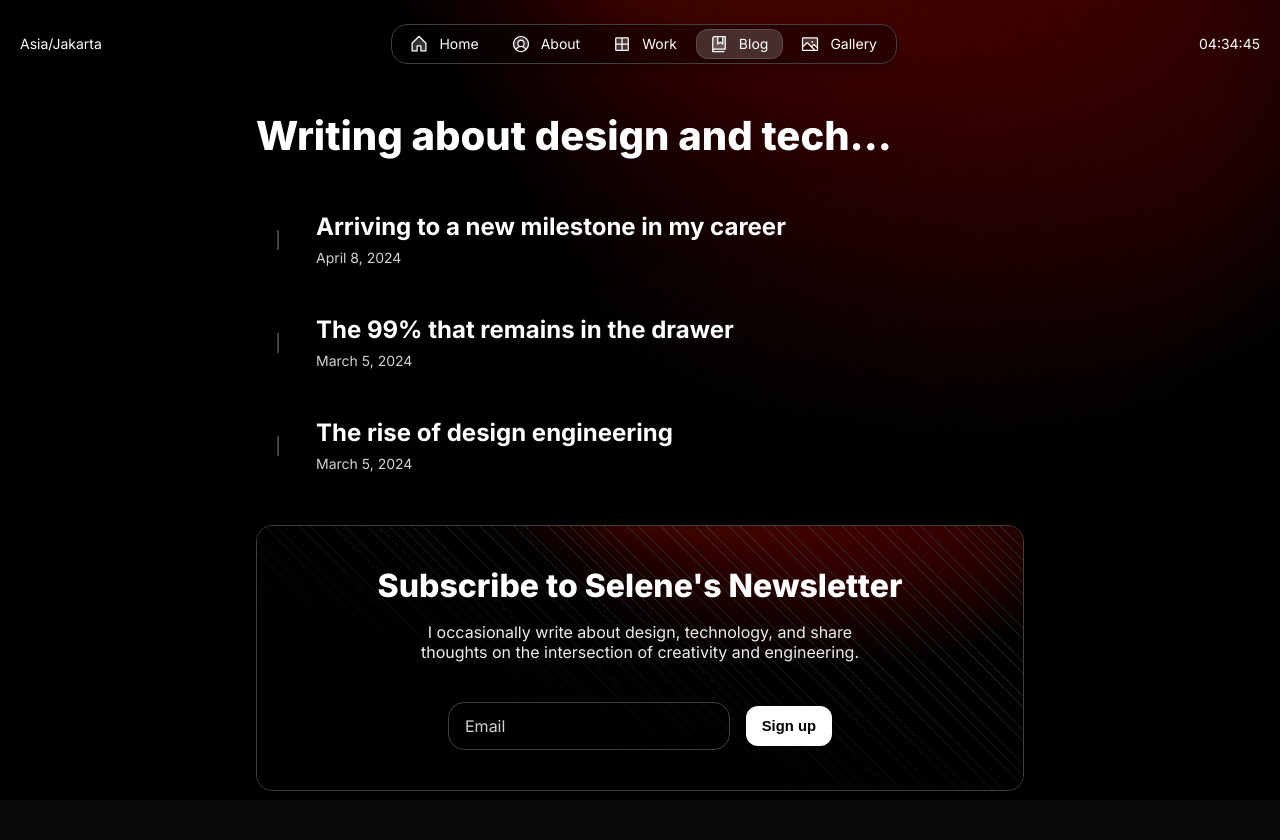
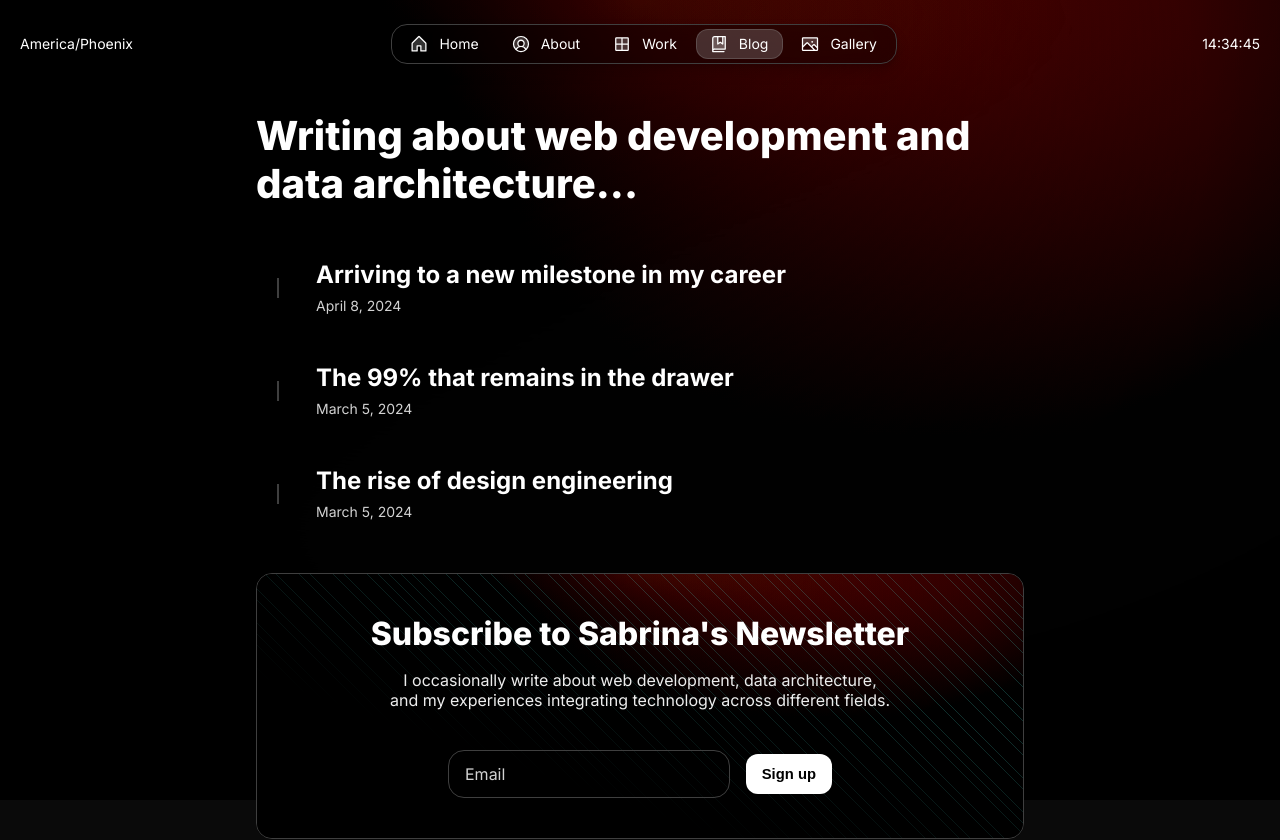
Before and after one commit to kwakaflocka/magic-portfolio-for-next-js, a Next.js app: page /en/blog in a window 1280 px wide. Shown: the top 840 px of the page. Built offline with nearby package versions, Linux system fonts and the light colour scheme.

Commit message:
update about page, favicon, avatar

```diff
--- a/src/app/resources/content.js
+++ b/src/app/resources/content.js
@@ -1,21 +1,21 @@
 import { InlineCode } from "@/once-ui/components";
 
 const person = {
-    firstName: 'Selene',
-    lastName:  'Yu',
+    firstName: 'Sabrina',
+    lastName:  'Kwak',
     get name() {
         return `${this.firstName} ${this.lastName}`;
     },
-    role:      'Design Engineer',
+    role:      'Web Developer & Data Architect',
     avatar:    '/images/avatar.jpg',
-    location:  'Asia/Jakarta',        // Expecting the IANA time zone identifier, e.g., 'Europe/Vienna'
-    languages: ['English', 'Bahasa']  // optional: Leave the array empty if you don't want to display languages
+    location: 'America/Phoenix',        // Expecting the IANA time zone identifier, e.g., 'Europe/Vienna'
+    languages: ['English']  // optional: Leave the array empty if you don't want to display languages
 }
 
 const newsletter = {
     display: true,
     title: <>Subscribe to {person.firstName}'s Newsletter</>,
-    description: <>I occasionally write about design, technology, and share thoughts on the intersection of creativity and engineering.</>
+    description: <>I occasionally write about web development, data architecture, and my experiences integrating technology across different fields.</>
 }
 
 const social = [
@@ -24,22 +24,17 @@ const social = [
     {
         name: 'GitHub',
         icon: 'github',
-        link: 'https://github.com/once-ui-system/nextjs-starter',
+        link: 'https://github.com/kwakaflocka',
     },
     {
         name: 'LinkedIn',
         icon: 'linkedin',
-        link: 'https://www.linkedin.com/company/once-ui/',
-    },
-    {
-        name: 'X',
-        icon: 'x',
-        link: '',
+        link: 'https://www.linkedin.com/in/sabrina-kwak-6302b01ba/',
     },
     {
         name: 'Email',
         icon: 'email',
-        link: 'mailto:example@gmail.com',
+        link: 'mailto:skwa@sas.upenn.edu',
     },
 ]
 
@@ -47,8 +42,8 @@ const home = {
     label: 'Home',
     title: `${person.name}'s Portfolio`,
     description: `Portfolio website showcasing my work as a ${person.role}`,
-    headline: <>Design engineer and builder</>,
-    subline: <>I'm Selene, a design engineer at <InlineCode>FLY</InlineCode>, where I craft intuitive<br/> user experiences. After hours, I build my own projects.</>
+    headline: <>Web Developer and Data Architect</>,
+    subline: <>I'm Sabrina, a web developer and data architect passionate about building scalable and integrated digital solutions. With a background in biomedical research and technology integration, I bridge creativity and technical expertise to create impactful experiences.</>
 }
 
 const about = {
@@ -63,42 +58,57 @@ const about = {
         display: true
     },
     calendar: {
-        display: true,
-        link: 'https://cal.com'
+        display: false
     },
     intro: {
         display: true,
         title: 'Introduction',
-        description: <>Selene is a Jakarta-based design engineer with a passion for transforming complex challenges into simple, elegant design solutions. Her work spans digital interfaces, interactive experiences, and the convergence of design and technology.</>
+        description: <>Sabrina is a United States-based web developer and data architect experienced in building integrated digital solutions. Her work involves creating custom CMS tools, developing data integration systems, and building user-friendly interfaces for various industries.</>
     },
     work: {
         display: true, // set to false to hide this section
         title: 'Work Experience',
         experiences: [
             {
-                company: 'FLY',
-                timeframe: '2022 - Present',
-                role: 'Senior Design Engineer',
+                company: 'Modern Campus',
+                timeframe: 'October 2022 - June 2024',
+                role: 'Web Developer II',
                 achievements: [
-                    <>Redesigned the UI/UX for the FLY platform, resulting in a 20% increase in user engagement and 30% faster load times.</>,
-                    <>Spearheaded the integration of AI tools into design workflows, enabling designers to iterate 50% faster.</>
+                    <>Created custom CMS tools and templates for college campus clients, enhancing their ability to manage web content effectively.</>,
+                    <>Performed large-scale migration of websites with over 15,000 pages from WordPress and Drupal.</>
                 ],
-                images: [ // optional: leave the array empty if you don't want to display images
-                    {
-                        src: '/images/projects/project-01/cover-01.jpg',
-                        alt: 'Once UI Project',
-                        width: 16,
-                        height: 9
-                    }
-                ]
+                images: [ ]
             },
             {
-                company: 'Creativ3',
-                timeframe: '2018 - 2022',
-                role: 'Lead Designer',
+                company: 'J-Hutch Consulting',
+                timeframe: 'December 2021 - Present',
+                role: 'Data Architect Consultant',
                 achievements: [
-                    <>Developed a design system that unified the brand across multiple platforms, improving design consistency by 40%.</>,
-                    <>Led a cross-functional team to launch a new product line, contributing to a 15% increase in overall company revenue.</>
+                    <>Developed a restaurant SMS inventory tracker using Python and SQL, integrated with Toast API and Amazon S3 for automated inventory updates.</>,
+                    <>Created an inventory management system user interface that allows product creation, quantity tracking, and QR code generation for easy updates.</>
+                ],
+                images: [ ]
+            },
+            {
+                company: (
+                    <span style={{ whiteSpace: 'normal', overflowWrap: 'break-word',fontSize: '0.9em'  }}>
+                    Children’s Hospital of Philadelphia/Temple University Hospital
+                  </span>
+                  ),                timeframe: 'March 2020 - January 2021',
+                role: 'Research Technician',
+                achievements: [
+                    <>Worked on developing a lentiviral-based gene therapy method targeting Fanconi Anemia.</>,
+                    <>Studied pathologies associated with expression of homocysteine.
+                    RNA-sequence analysis using R for computational genomics.</>
+                ],
+                images: [ ]
+            },
+            {
+                company: 'Haverford College',
+                timeframe: 'January 2017-May 2019',
+                role: 'Digital Scholar',
+                achievements: [
+                    <>Built webpages to feature class projects as a library service for students at Haverford College</>
                 ],
                 images: [ ]
             }
@@ -109,12 +119,16 @@ const about = {
         title: 'Studies',
         institutions: [
             {
-                name: 'University of Jakarta',
-                description: <>Studied software engineering.</>,
+                name: 'Haverford College',
+                description: <>Bachelor of Science (BS) in Biology and Computer Science, with minors in Health Studies and Global Asian Studies.</>,
             },
             {
-                name: 'Build the Future',
-                description: <>Studied online marketing and personal branding.</>,
+                name: 'Thinkful',
+                description: <>Certificate in Data Science and Python, Graduation 2022.</>,
+            },
+            {
+                name: 'Udemy',
+                description: <>100 Days of Code - The Complete Python Pro Bootcamp, focusing on automation, app and web development, and machine learning.</>,
             }
         ]
     },
@@ -123,34 +137,14 @@ const about = {
         title: 'Technical skills',
         skills: [
             {
-                title: 'Figma',
-                description: <>Able to prototype in Figma with Once UI with unnatural speed.</>,
-                images: [
-                    {
-                        src: '/images/projects/project-01/cover-02.jpg',
-                        alt: 'Project image',
-                        width: 16,
-                        height: 9
-                    },
-                    {
-                        src: '/images/projects/project-01/cover-03.jpg',
-                        alt: 'Project image',
-                        width: 16,
-                        height: 9
-                    },
-                ]
+                title: 'Web Development',
+                description: <>Proficient in HTML5, CSS, JavaScript, PHP, Python, and Ruby. Skilled in creating dynamic, responsive, and user-centered web applications.</>,
+                images: []
             },
             {
-                title: 'Next.js',
-                description: <>Building next gen apps with Next.js + Once UI + Supabase.</>,
-                images: [
-                    {
-                        src: '/images/projects/project-01/cover-04.jpg',
-                        alt: 'Project image',
-                        width: 16,
-                        height: 9
-                    },
-                ]
+                title: 'Data Architecture',
+                description: <>Experience with iPaas, AWS, SQL, and Microsoft SQL Server Management Studio. Developed custom database integrations using JSON, XML, and CSV formats.</>,
+                images: []
             }
         ]
     }
@@ -158,7 +152,7 @@ const about = {
 
 const blog = {
     label: 'Blog',
-    title: 'Writing about design and tech...',
+    title: 'Writing about web development and data architecture...',
     description: `Read what ${person.name} has been up to recently`
     // Create new blog posts by adding a new .mdx file to app/blog/posts
     // All posts will be listed on the /blog route
@@ -167,7 +161,7 @@ const blog = {
 const work = {
     label: 'Work',
     title: 'My projects',
-    description: `Design and dev projects by ${person.name}`
+    description: `Web development and data architecture projects by ${person.name}`
     // Create new project pages by adding a new .mdx file to app/blog/posts
     // All projects will be listed on the /home and /work routes
 }
@@ -207,47 +201,7 @@ const gallery = {
             src: '/images/gallery/img-06.jpg',
             alt: 'image',
             orientation: 'vertical'
-        },
-        {
-            src: '/images/gallery/img-07.jpg',
-            alt: 'image',
-            orientation: 'horizontal'
-        },
-        {
-            src: '/images/gallery/img-08.jpg',
-            alt: 'image',
-            orientation: 'vertical'
-        },
-        {
-            src: '/images/gallery/img-09.jpg',
-            alt: 'image',
-            orientation: 'horizontal'
-        },
-        {
-            src: '/images/gallery/img-10.jpg',
-            alt: 'image',
-            orientation: 'horizontal'
-        },
-        {
-            src: '/images/gallery/img-11.jpg',
-            alt: 'image',
-            orientation: 'vertical'
-        },
-        {
-            src: '/images/gallery/img-12.jpg',
-            alt: 'image',
-            orientation: 'horizontal'
-        },
-        {
-            src: '/images/gallery/img-13.jpg',
-            alt: 'image',
-            orientation: 'horizontal'
-        },
-        {
-            src: '/images/gallery/img-14.jpg',
-            alt: 'image',
-            orientation: 'horizontal'
-        },
+        }
     ]
 }
 
```
Also changed, not shown: public/images/avatar.jpg, 1 other file (tests, documents, lock files or other folders).
